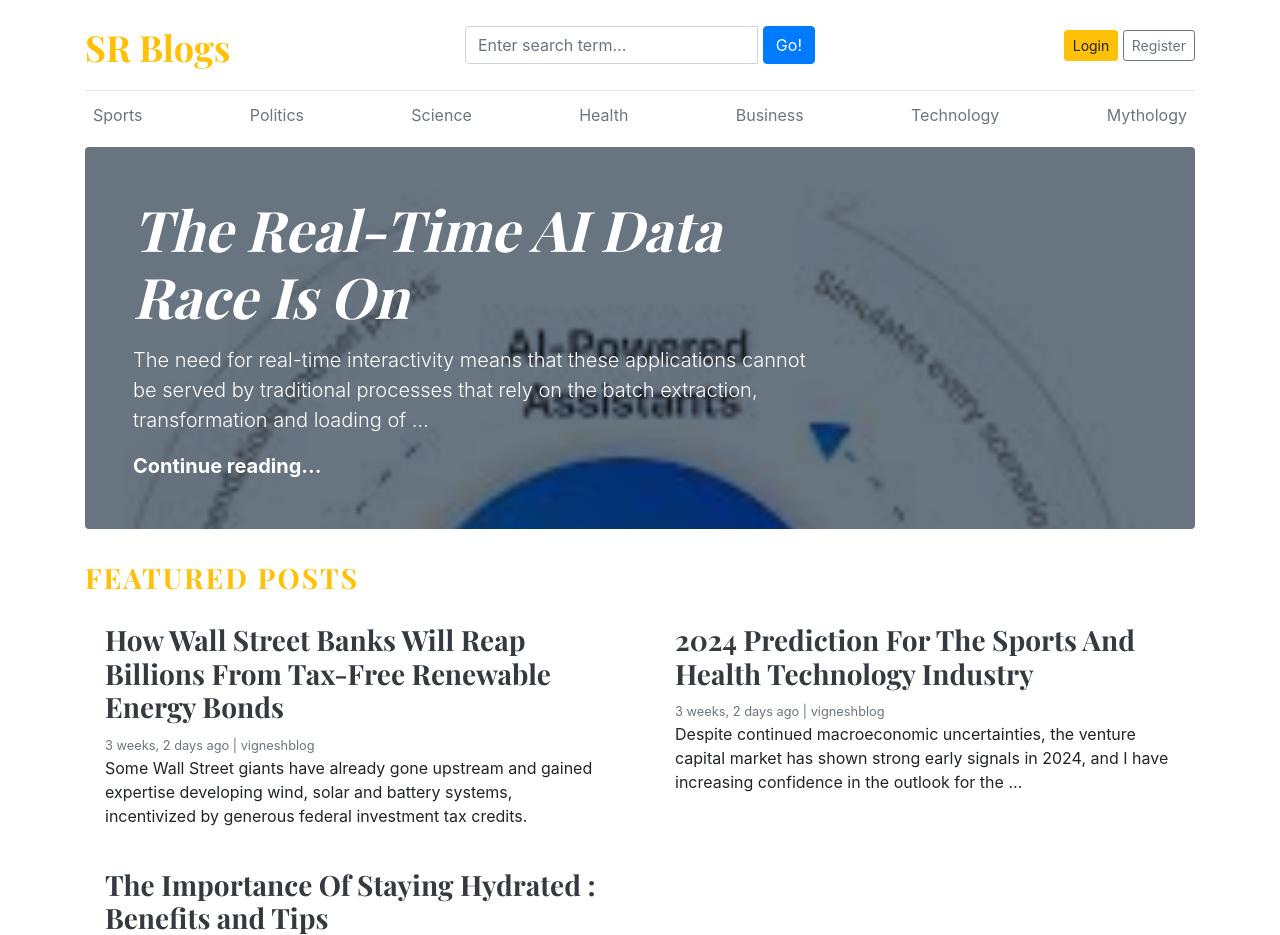
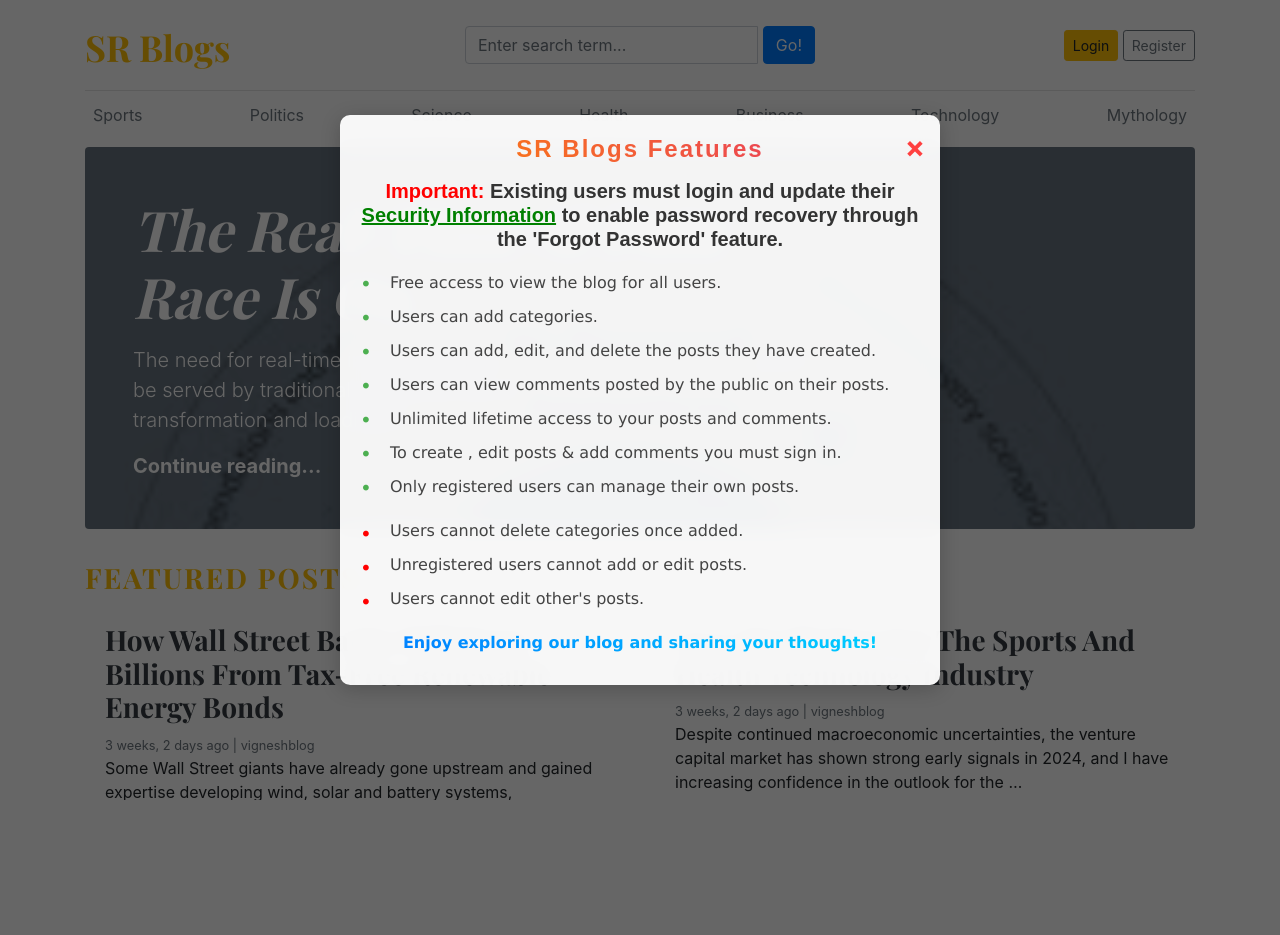
Before and after one commit to 15vignesh/Myblog, a Django app: page / in a window 1280 px wide. Shown: the top 935 px of the page. After the commit the page ends 800 px from the top, so only its background shows below. Run offline with Django 5.2, Linux system fonts and the light colour scheme; data comes from the database, SQL or seed files in the repository; some libraries are stand-ins or nearby versions.

Commit message:
added content to popup

```diff
--- a/templates/home.html
+++ b/templates/home.html
@@ -74,8 +74,9 @@
     </div><!-- /.row -->
 
   </main><!-- /.container -->
+  {% include 'popup.html' %}
+
   {% comment %}
-  {% include 'popup.html' %}
   {% endcomment %}
 </div>
 
--- a/templates/popup.html
+++ b/templates/popup.html
@@ -4,6 +4,7 @@
       <span id="close-popup" class="close-popup">&times;</span>
       <div class="popup-content">
         <h2>SR Blogs Features</h2>
+        <h3><strong style="color:red;">Important:</strong> Existing users must login and update their <strong><u style="color:green;">Security Information</u></strong> to enable password recovery through the 'Forgot Password' feature.</h3>
         <ul class="features">
           <li>Free access to view the blog for all users.</li>
           <li>Users can add categories.</li>
@@ -117,7 +118,7 @@
   text-align: left;
   margin: 20px 0;
   padding: 0;
-      list-style-type: disc;
+  list-style: none; /* Remove default bullet points */
   padding-left: 20px;
 }
 
@@ -141,17 +142,12 @@
   top: -2px;
 }
 
-    /* Hover effect for feature list items */
-    .popup-content ul.features li:hover {
-      color: #4CAF50; /* Green text color on hover */
-    }
-
 /* Styled list for restrictions */
 .popup-content ul.restrictions {
   text-align: left;
   margin: 20px 0;
   padding: 0;
-      list-style: none; /* Remove default list style */
+  list-style: none; /* Remove default bullet points */
   padding-left: 0;
 }
 
@@ -161,20 +157,18 @@
   font-family: 'Verdana', sans-serif;
   margin-bottom: 10px;
   position: relative;
-      padding-left: 40px; /* Space for the icon */
+  padding-left: 30px; /* Space for the icon */
   transition: color 0.3s ease;
 }
 
 /* Font Awesome icon for restrictions */
 .popup-content ul.restrictions li:before {
-      content: "\f05e"; /* Font Awesome icon for ban */
-      font-family: 'Font Awesome 5 Free'; /* Font Awesome font */
-      font-weight: 900; /* Font Awesome icon weight */
-      color: red; /* Red color for icon */
+  content: "\2022"; /* Bullet character */
+  color: red; /* Red bullet */
   position: absolute;
   left: 0;
   top: 0;
-      font-size: 10px;
+  font-size: 20px;
 }
 
     /* Hover effect for restriction list items */
```
Lines whose indentation alone changed are shown as unchanged.
